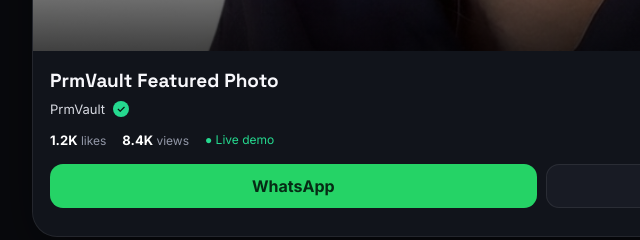
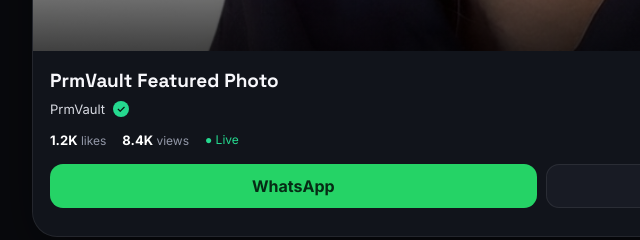
Before and after one commit to Adwaidh9898/PrmVault, a plain HTML site: page index.html in a window 1280 px wide. Shown: the part 1080-1320 px from the top of the page, 99-739 px from the left. Drawn offline with Linux system fonts and the light colour scheme.

Commit message:
Change 'Live demo' to 'Live' in index.html

```diff
--- a/index.html
+++ b/index.html
@@ -1214,7 +1214,7 @@
           </div>
 
           <div class="stat live">
-            ● Live demo
+            ● Live
           </div>
 
         </div>
```
